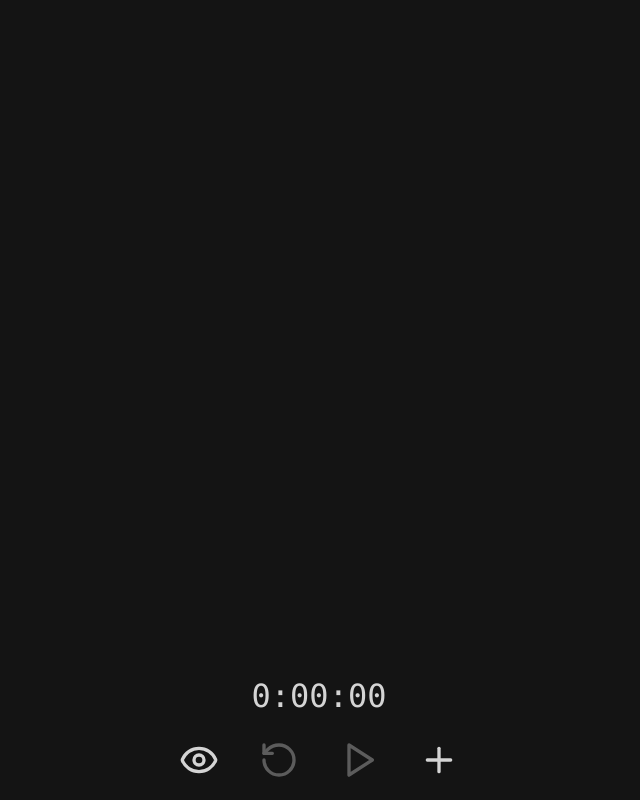
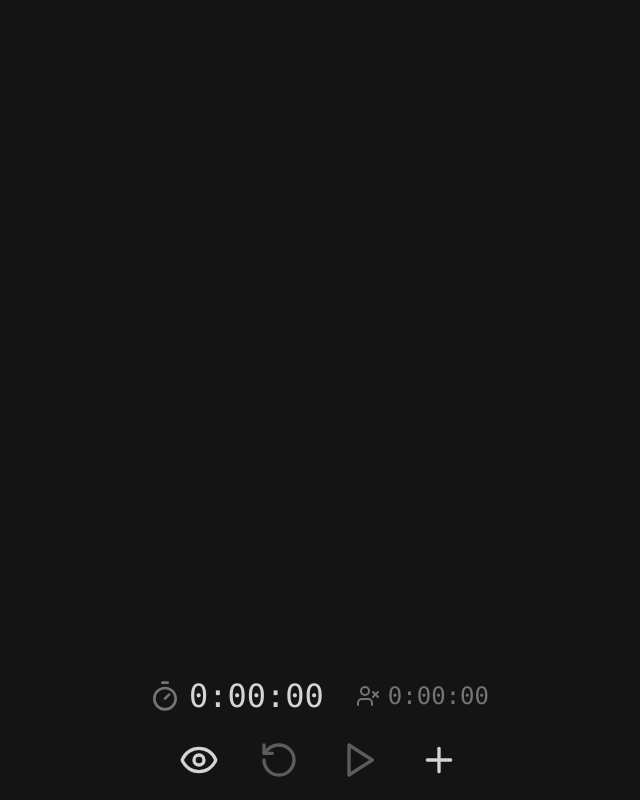
Before and after one commit to adrianocola/hidden-timer, a React (Vite) app: page / in a window 1280 px wide. Both pictures are taken after a click on the button 520 px from the left and 760 px from the top of the page. Shown: the whole page, without its empty margins (321-961 px from the left). Built offline with nearby package versions, Linux system fonts and the light colour scheme.

Commit message:
Display total time without a player selected

```diff
--- a/src/components/PlayersList.tsx
+++ b/src/components/PlayersList.tsx
@@ -22,12 +22,14 @@ function PlayersList() {
     return 'grid-cols-3';
   };
 
+  const totalItems = players.length;
+
   return (
-    <div className={`flex-1 overflow-y-auto ${players.length <= 3 ? 'flex flex-col' : 'grid ' + getLayoutClass()}`}>
+    <div className={`flex-1 overflow-y-auto ${totalItems <= 3 ? 'flex flex-col' : 'grid ' + getLayoutClass()}`}>
       {players.map((player, index) => {
         const isLast = index === players.length - 1;
-        const isOdd = players.length % 2 !== 0;
-        const isGrid2 = players.length > 3 && players.length <= 8;
+        const isOdd = totalItems % 2 !== 0;
+        const isGrid2 = totalItems > 3 && totalItems <= 8;
         const colSpan = isLast && isOdd && isGrid2 ? 'col-span-2' : '';
 
         return (
--- a/src/components/Timer.tsx
+++ b/src/components/Timer.tsx
@@ -1,15 +1,15 @@
-import React, { useEffect, useState } from 'react';
-import { formatDuration } from '../utils';
-import { useTimerStore } from '../store';
-import { SECOND_MS, UI_COLORS } from '../consts';
+import React, {useEffect, useState} from 'react';
+import {formatDuration} from '../utils';
+import {useTimerStore} from '../store';
+import {Timer as TimerIcon, UserX} from 'lucide-react';
 
 export function Timer() {
-  const { running, paused, duration, at } = useTimerStore();
+  const { running, paused, duration, at, showPlayerTimes, results } = useTimerStore();
   const [timer, setTimer] = useState(0);
 
   useEffect(() => {
     if (!running) {
-      setTimer(0);
+      setTimer(duration);
       return;
     }
 
@@ -29,9 +29,24 @@ export function Timer() {
     };
   }, [paused, running, at, duration]);
 
+  if (!running && !showPlayerTimes) {
+    return <div className="h-[2rem]" />;
+  }
+
+  const noPlayerTime = results['-1'] ?? 0;
+
   return (
-    <div className="font-mono text-[2rem] text-ui-text">
-      {formatDuration(timer)}
+    <div className="flex flex-row items-center gap-8">
+      <div className="flex items-center gap-2 font-mono text-[2rem] text-ui-text">
+        {!running && showPlayerTimes && <TimerIcon size={32} className="opacity-50" />}
+        {formatDuration(timer)}
+      </div>
+      {!running && showPlayerTimes && (
+        <div className="flex items-center gap-2 font-mono text-[1.5rem] text-ui-text opacity-50">
+          <UserX size={24} />
+          {formatDuration(noPlayerTime)}
+        </div>
+      )}
     </div>
   );
 }
--- a/src/store.ts
+++ b/src/store.ts
@@ -63,83 +63,125 @@ export const useTimerStore = create(persist<TimerState>((set) => ({
   events: [],
   results: {},
   showPlayerTimes: false,
-  start: () => set((state) => ({
-    events: [{at: Date.now(), type: 'start'}],
+  start: () => set((state) => {
+    const now = Date.now();
+    return {
+      events: [
+        {at: now, type: 'start'},
+        {at: now, type: 'start', player: -1}
+      ],
       currentPlayer: -1,
       running: true,
       paused: false,
       duration: 0,
-    at: Date.now(),
+      at: now,
       results: {},
-  })),
+    };
+  }),
   pause: () => set((state) => {
     const now = Date.now();
     const newEvents: TimerEvent[] = [{at: now, type: 'stop'}];
     if (state.currentPlayer !== -1) {
       newEvents.push({at: now, type: 'stop', player: state.currentPlayer});
+    } else {
+      newEvents.push({at: now, type: 'stop', player: -1});
     }
 
     const events = [...state.events, ...newEvents];
     const results = events.reduce<Record<string, number>>((acc, event) => {
-      const index = event.player ?? -1;
-      if (index === -1) return acc;
+      if (event.player === undefined) return acc;
+      const index = event.player;
       acc[index] = (acc[index] ?? 0) + (event.type === 'start' ? -1 : 1) * event.at;
       return acc;
     }, {});
+
+    const duration = events.reduce((acc, event) => {
+      if (event.player !== undefined) return acc;
+      return acc + (event.type === 'start' ? -1 : 1) * event.at;
+    }, 0);
 
     return {
       events,
       currentPlayer: -1,
       running: true,
       paused: true,
-      duration: state.duration + now - state.at,
+      duration,
       results,
     };
   }),
-  unpause: () => set((state) => ({
-    events: [...state.events, {at: Date.now(), type: 'start'}],
+  unpause: () => set((state) => {
+    const now = Date.now();
+    return {
+      events: [
+        ...state.events,
+        {at: now, type: 'start'},
+        {at: now, type: 'start', player: -1}
+      ],
       running: true,
       paused: false,
-    at: Date.now(),
-  })),
+      at: now,
+    };
+  }),
   stop: () => set((state) => {
     const events = [...state.events];
+    const now = Date.now();
     if (!state.paused) {
-      events.push({at: Date.now(), type: 'stop'});
+      events.push({at: now, type: 'stop'});
+      if (state.currentPlayer !== -1) {
+        events.push({at: now, type: 'stop', player: state.currentPlayer});
+      } else {
+        events.push({at: now, type: 'stop', player: -1});
       }
-    if (state.currentPlayer !== -1) {
-      events.push({at: Date.now(), type: 'stop', player: state.currentPlayer});
     }
+
+    const duration = events.reduce((acc, event) => {
+      if (event.player !== undefined) return acc;
+      return acc + (event.type === 'start' ? -1 : 1) * event.at;
+    }, 0);
+
     return {
       events: events,
       running: false,
       paused: false,
+      duration,
+      showPlayerTimes: true,
       results: events.reduce<Record<string, number>>((acc, event) => {
-        const index = event.player ?? -1;
+        if (event.player === undefined) return acc;
+        const index = event.player;
         acc[index] = (acc[index] ?? 0) + (event.type === 'start' ? -1 : 1) * event.at;
         return acc;
       }, {}),
     };
   }),
   reset: () => set({
+    running: false,
+    paused: false,
+    duration: 0,
+    at: 0,
+    currentPlayer: -1,
     events: [],
     results: {},
+    showPlayerTimes: false,
   }),
   playerToggle: (playerIndex) => set((state) => {
     const newEvents: TimerEvent[] = [];
     const now = Date.now();
     if (state.currentPlayer !== -1) {
       newEvents.push({at: now, type: 'stop', player: state.currentPlayer});
+    } else {
+      newEvents.push({at: now, type: 'stop', player: -1});
     }
     const nextPlayer = state.currentPlayer === playerIndex ? -1 : playerIndex;
     if (nextPlayer !== -1) {
       newEvents.push({at: now, type: 'start', player: nextPlayer});
+    } else {
+      newEvents.push({at: now, type: 'start', player: -1});
     }
 
     const events = [...state.events, ...newEvents];
     const results = events.reduce<Record<string, number>>((acc, event) => {
-      const index = event.player ?? -1;
-      if (index === -1) return acc;
+      if (event.player === undefined) return acc;
+      const index = event.player;
       acc[index] = (acc[index] ?? 0) + (event.type === 'start' ? -1 : 1) * event.at;
       return acc;
     }, {});
--- a/src/utils.ts
+++ b/src/utils.ts
@@ -13,7 +13,7 @@ export function randomPlayerColor(exclude?: string[]): string {
 }
 
 export function formatDuration(duration: number) {
-  let remaining = duration;
+  let remaining = Math.abs(duration);
 
   const hours = Math.floor(remaining / HOUR_MS);
   remaining -= hours * HOUR_MS;
```
Lines whose indentation alone changed are shown as unchanged.
